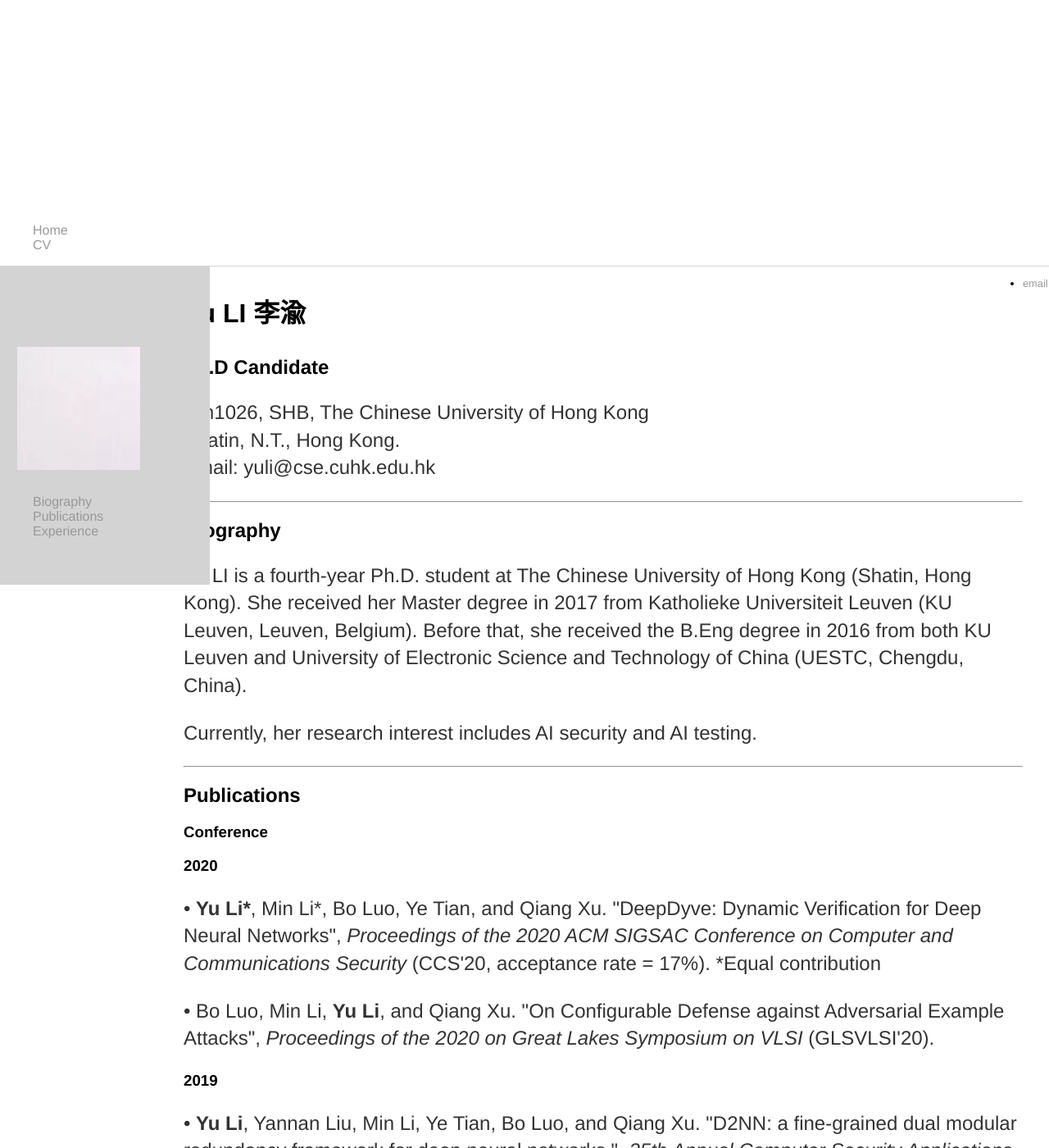
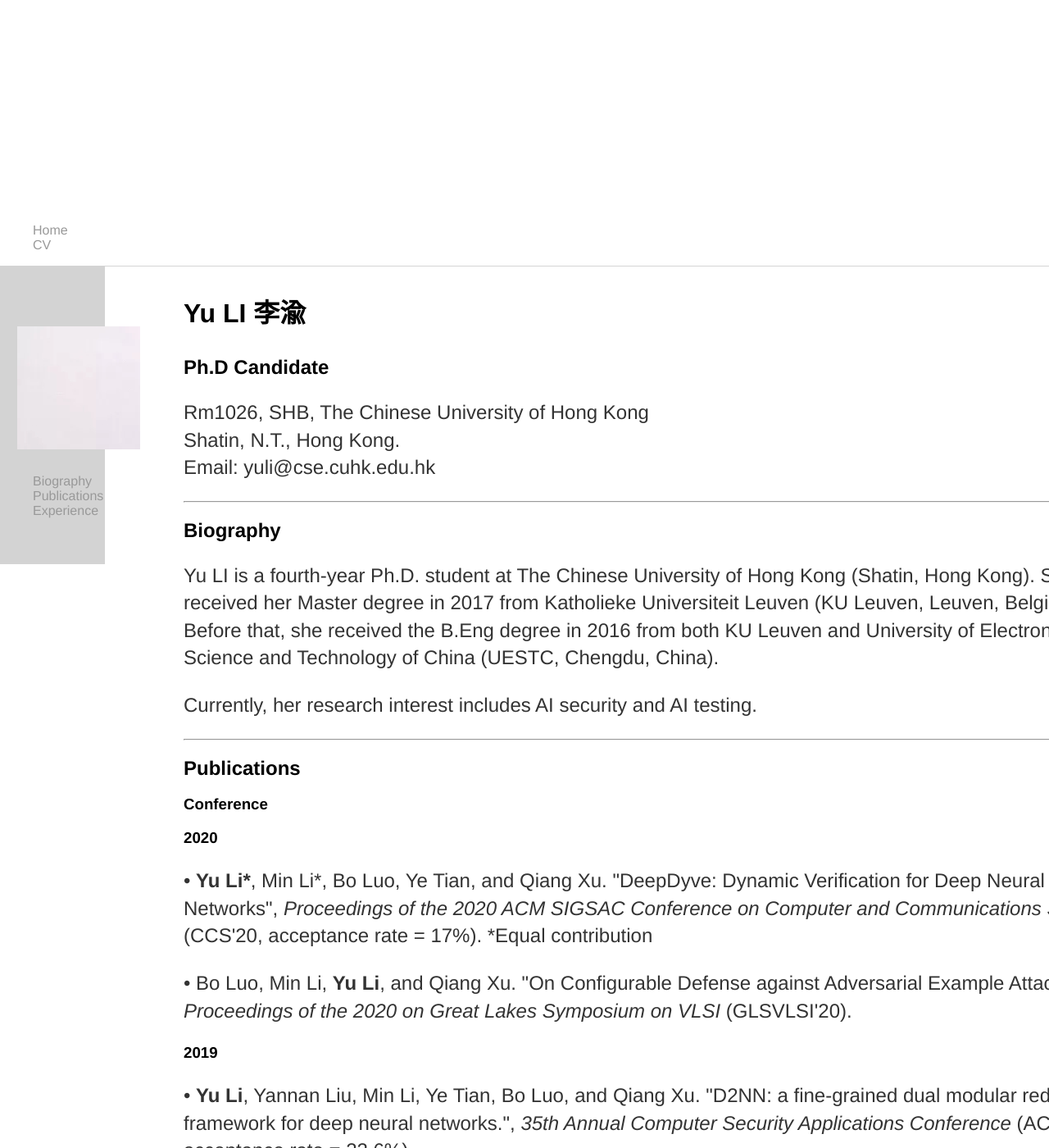
Before and after one commit to yuli-yl/yuli-ly.github.io, a Jekyll site: the page built from index.html, in a window 1280 px wide and 1400 px high. Shown: the whole window at 82% size. Built offline with Jekyll 4.4.1, drawn with Linux system fonts in a browser that asks for light colours.

Commit message:
Update main.css

```diff
--- a/css/main.css
+++ b/css/main.css
@@ -37,7 +37,7 @@ nav li {
 
 #content {
     padding-left: 14em;
-    width: 80%;
+    width: 90%;
     float:left;
 }
 
@@ -79,7 +79,7 @@ aside {
   padding-bottom: 40px;
   float: left;
   hight: 100%;
-  width: 20%;
+  width: 10%;
   position: fixed;
   background: lightgrey;
 }
@@ -89,7 +89,7 @@ aside {
   padding-bottom: 40px;
   float: left;
   hight: 100%;
-  width: 20%;
+  width: 10%;
   position: fixed;
   background: lightgrey;
 }
```
